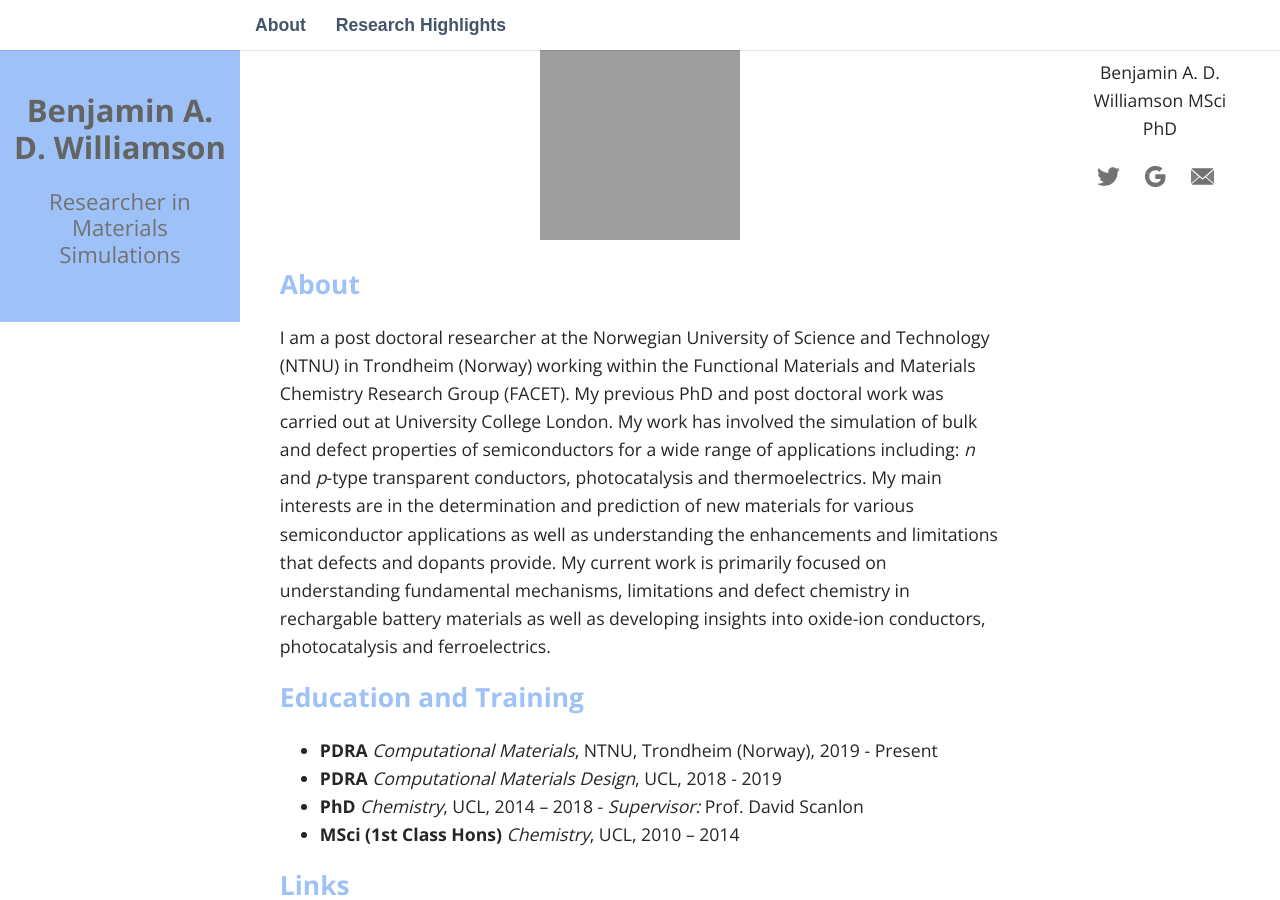
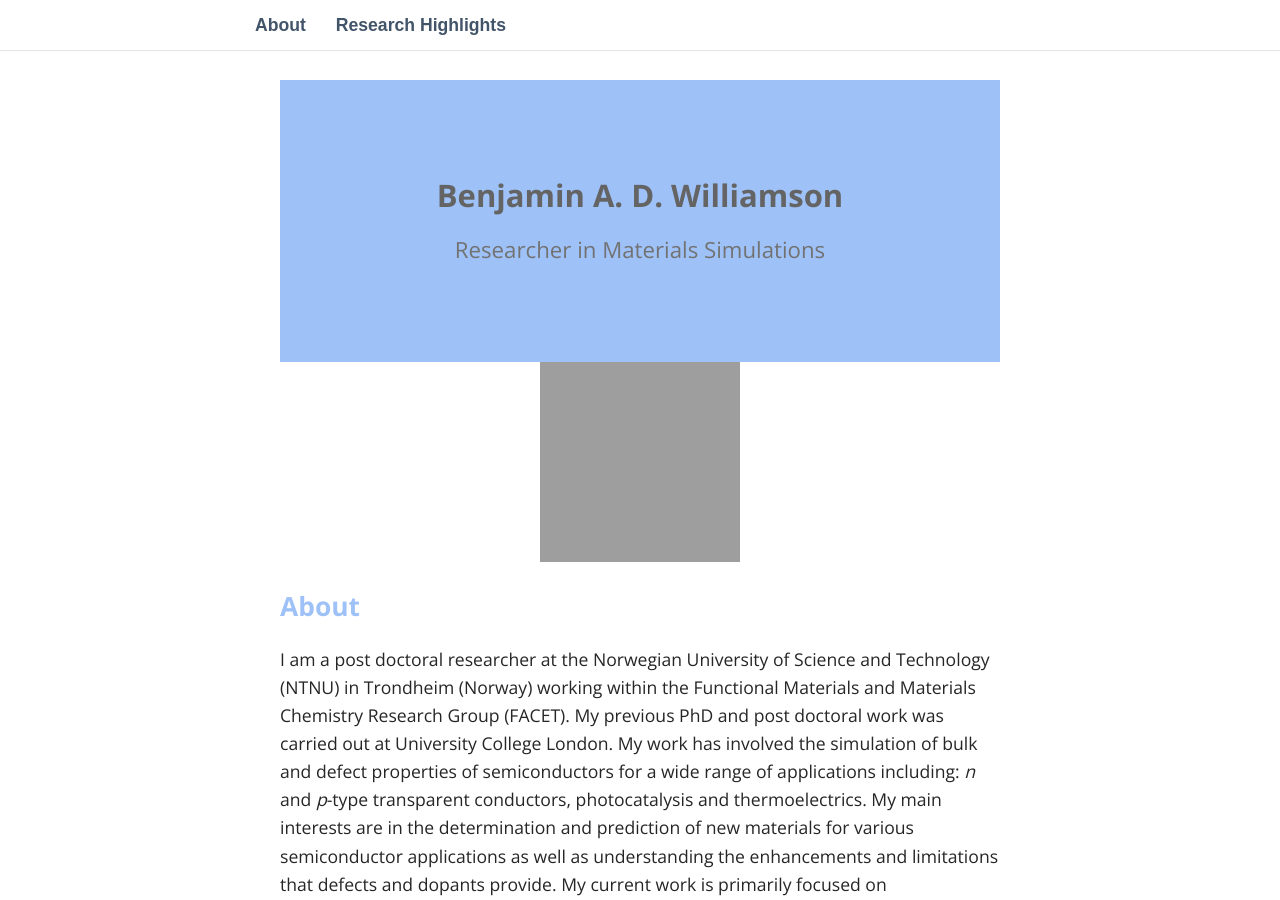
Before and after one commit to badw/badw.github.io, a Jekyll site: the page built from index.md, in a window 1280 px wide and 900 px high. Built offline with Jekyll 4.4.1, drawn with Linux system fonts in a browser that asks for light colours; some web fonts are replaced; grey boxes are pictures that could not be loaded.

Commit message:
updated _layouts/default.html

```diff
--- a/_layouts/default.html
+++ b/_layouts/default.html
@@ -3,13 +3,13 @@
 {% include head.html %}
 
 <body>
-	{% include header.html %}
 	<main>
+		{% include header.html %}
 		<article>
 			{{ content }}
 		</article>
+		{% include footer.html %}
 	</main>
-	{% include footer.html %}
 
 {% if jekyll.environment == 'production' %}
 {% include google_analytics.html %}
```
